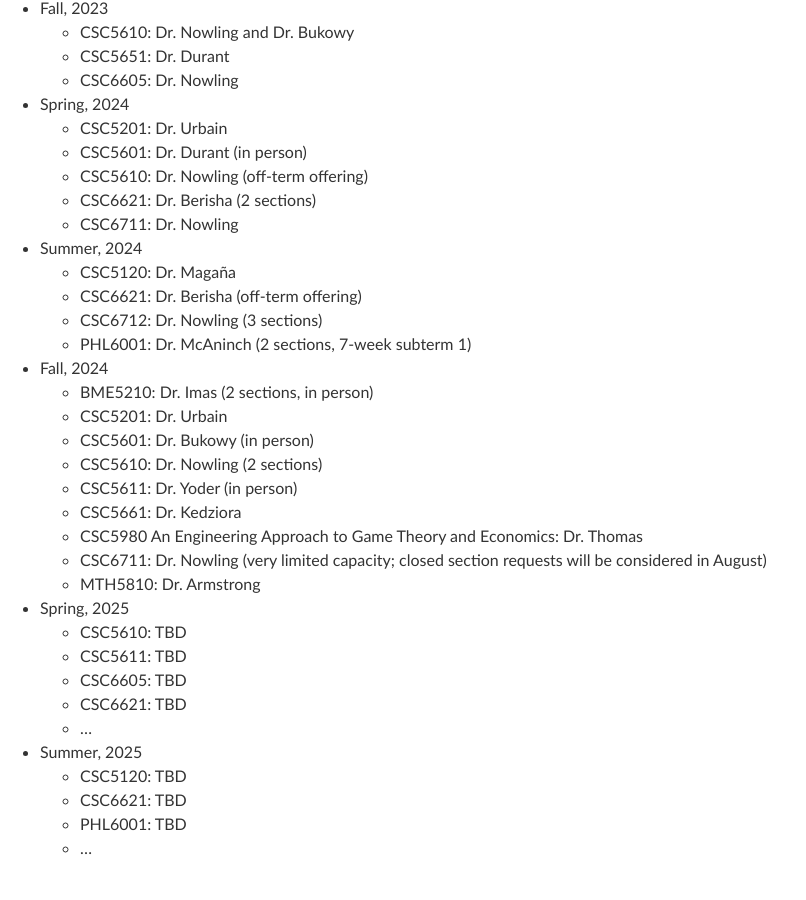
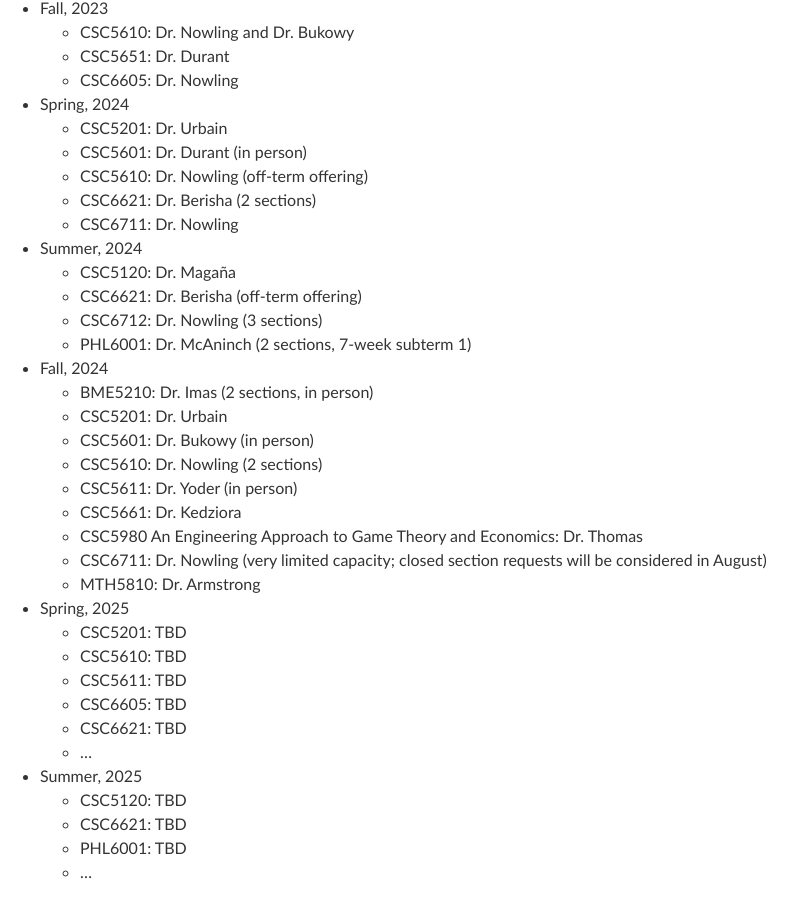
Before and after one commit to edurant/edurant.github.io, a Jekyll site: the page built from advising/msml.md, in a window 1280 px wide and 900 px high, scrolled down 7853 px. Shown: the whole window, without its empty margins (0-806 px from the left). Built offline with Jekyll 4.4.1, drawn with Linux system fonts in a browser that asks for light colours; our own code applies the rules of GitHub Pages for plain Markdown files; before the commit the page ends 8729 px from its top, so only the background shows below that.

Commit message:
add CSC5201 offering to S25

```diff
--- a/advising/msml.md
+++ b/advising/msml.md
@@ -301,6 +301,7 @@ CSC6999 | Elective | Computer Science Independent Study | varies
   * CSC6711: Dr. Nowling (very limited capacity; closed section requests will be considered in August)
   * MTH5810: Dr. Armstrong
 * Spring, 2025
+  * CSC5201: TBD
   * CSC5610: TBD
   * CSC5611: TBD
   * CSC6605: TBD
```
